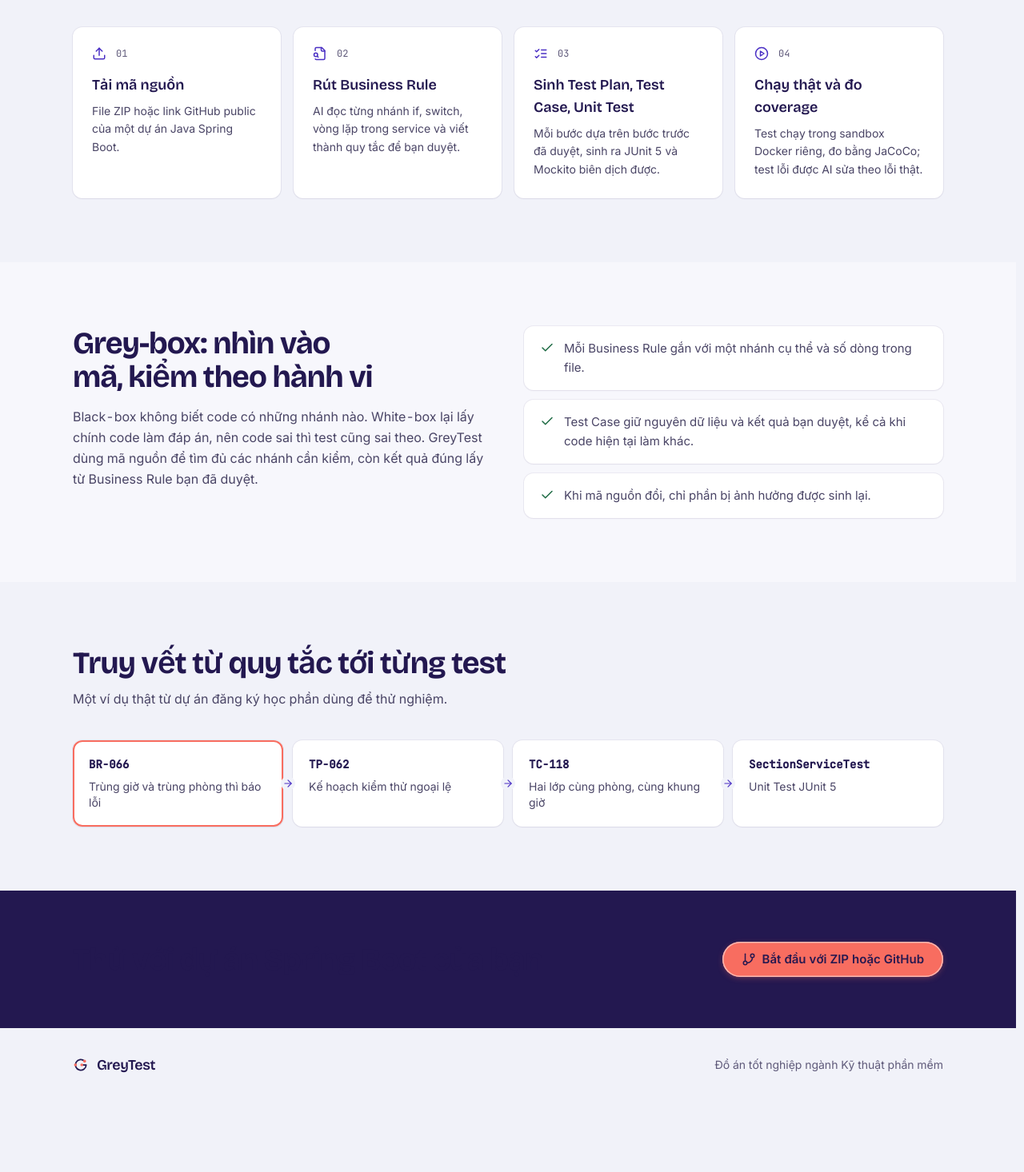
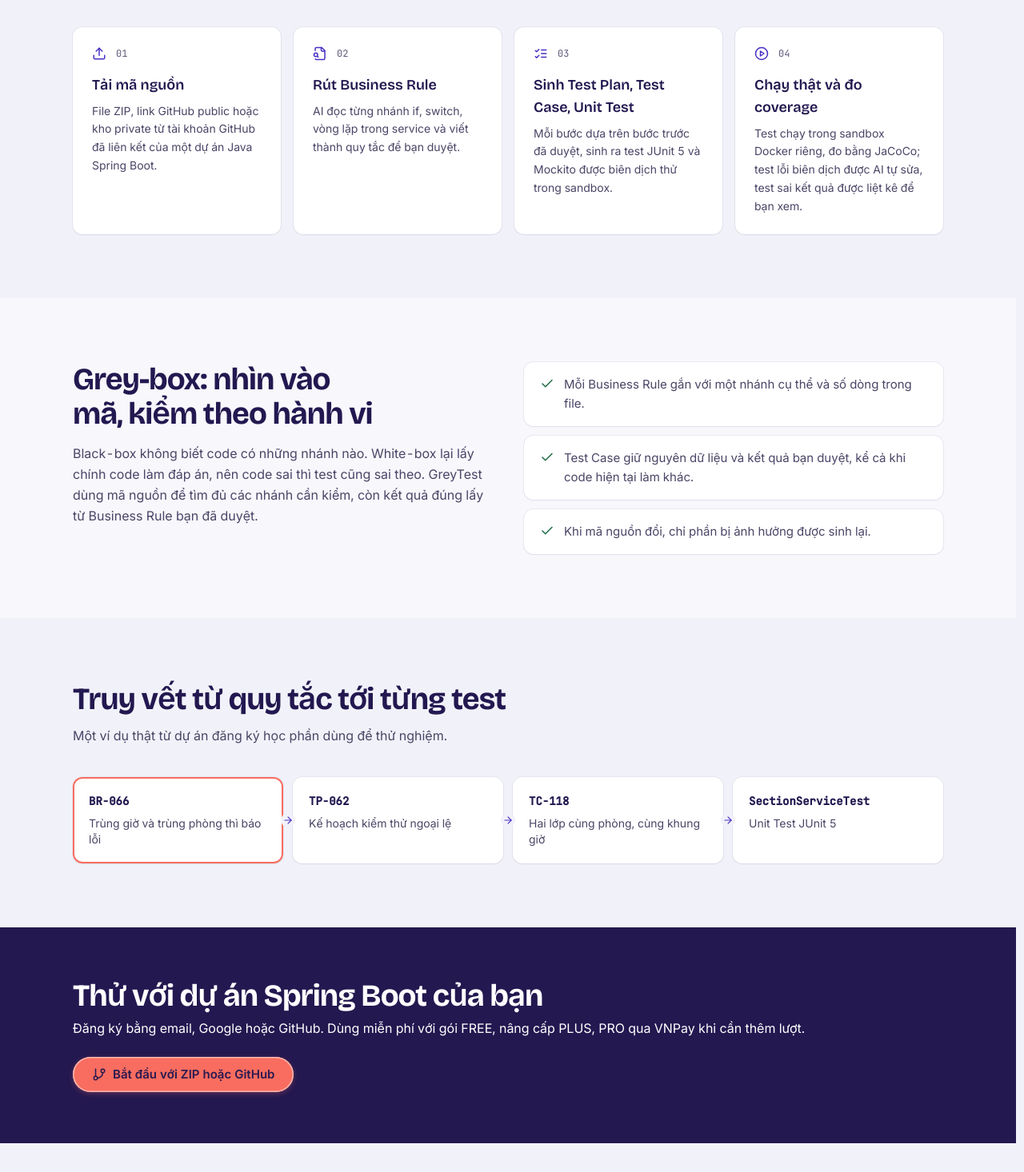
Before and after one commit to congy1344/KLTN_26_27_GreyTest_FE, a React (Vite) app: page / in a window 1280 px wide. Shown: the part 800-2266 px from the top of the page at 80% size. Before the commit the page ends 2178 px from the top, so only its background shows below. Built offline with nearby package versions, Linux system fonts and the light colour scheme; no server answers.

Commit message:
Sửa nội dung trang giới thiệu, tiêu đề CTA bị ẩn và nhãn chu kỳ hạn ngạch hàng tháng

```diff
--- a/src/features/admin/pages/AdminQuotasPage.tsx
+++ b/src/features/admin/pages/AdminQuotasPage.tsx
@@ -221,8 +221,8 @@ export function AdminQuotasPage() {
           <Calendar size={13} className="text-fg-brand-strong" />
           <span>
             {language === 'vi'
-              ? 'Chu kỳ làm mới hạn ngạch: Hàng tuần (theo ngày đăng ký)'
-              : 'Quota reset cycle: Weekly (by registration date)'}
+              ? 'Chu kỳ làm mới hạn ngạch: Hàng tháng (theo ngày đăng ký)'
+              : 'Quota reset cycle: Monthly (by registration date)'}
           </span>
         </div>
       </div>
--- a/src/features/landing/pages/LandingPage.tsx
+++ b/src/features/landing/pages/LandingPage.tsx
@@ -32,10 +32,10 @@ export function LandingPage() {
   if (localStorage.getItem('greytest.token')) return <Navigate to="/projects" replace />;
 
   const steps = [
-    { icon: Upload, title: t('Tải mã nguồn', 'Upload the source'), text: t('File ZIP hoặc link GitHub public của một dự án Java Spring Boot.', 'A ZIP file or a public GitHub link to a Java Spring Boot project.') },
+    { icon: Upload, title: t('Tải mã nguồn', 'Upload the source'), text: t('File ZIP, link GitHub public hoặc kho private từ tài khoản GitHub đã liên kết của một dự án Java Spring Boot.', 'A ZIP file, a public GitHub link or a private repository from your linked GitHub account, for a Java Spring Boot project.') },
     { icon: FileSearch, title: t('Rút Business Rule', 'Extract Business Rules'), text: t('AI đọc từng nhánh if, switch, vòng lặp trong service và viết thành quy tắc để bạn duyệt.', 'AI reads every if, switch and loop in each service and writes it up as a rule for you to review.') },
-    { icon: ListChecks, title: t('Sinh Test Plan, Test Case, Unit Test', 'Generate plans, cases and unit tests'), text: t('Mỗi bước dựa trên bước trước đã duyệt, sinh ra JUnit 5 và Mockito biên dịch được.', 'Each step builds on the one you approved, ending in JUnit 5 and Mockito tests that compile.') },
-    { icon: PlayCircle, title: t('Chạy thật và đo coverage', 'Run them and measure coverage'), text: t('Test chạy trong sandbox Docker riêng, đo bằng JaCoCo; test lỗi được AI sửa theo lỗi thật.', 'Tests run in an isolated Docker sandbox and are measured with JaCoCo; failing tests are repaired by AI from the real error.') },
+    { icon: ListChecks, title: t('Sinh Test Plan, Test Case, Unit Test', 'Generate plans, cases and unit tests'), text: t('Mỗi bước dựa trên bước trước đã duyệt, sinh ra test JUnit 5 và Mockito được biên dịch thử trong sandbox.', 'Each step builds on the one you approved, ending in JUnit 5 and Mockito tests that are compiled in a sandbox.') },
+    { icon: PlayCircle, title: t('Chạy thật và đo coverage', 'Run them and measure coverage'), text: t('Test chạy trong sandbox Docker riêng, đo bằng JaCoCo; test lỗi biên dịch được AI tự sửa, test sai kết quả được liệt kê để bạn xem.', 'Tests run in an isolated Docker sandbox and are measured with JaCoCo; AI repairs tests that fail to compile, and tests with wrong results are listed for you to review.') },
   ];
 
   const trace = [
@@ -95,7 +95,7 @@ export function LandingPage() {
         </section>
 
         <section id="how-it-works" className="mx-auto max-w-6xl scroll-mt-20 px-4 py-20 sm:px-8">
-          <h2 className="landing-h2">{t('Từ mã nguồn tới test chạy được', 'From source code to running tests')}</h2>
+          <h2 className="landing-h2">{t('Từ mã nguồn tới test chạy thử', 'From source code to tests you can run')}</h2>
           <p className="mt-3 max-w-2xl text-base text-body">{t('Bạn duyệt ở mỗi bước, nên AI không tự ý đổi ý nghĩa nghiệp vụ của dự án.', 'You approve every step, so AI never quietly changes what your business logic means.')}</p>
           <ol className="mt-10 grid gap-4 sm:grid-cols-2 lg:grid-cols-4">
             {steps.map((step, index) => (
@@ -148,7 +148,10 @@ export function LandingPage() {
 
         <section className="landing-hero">
           <div className="relative mx-auto flex max-w-6xl flex-wrap items-center justify-between gap-6 px-4 py-16 sm:px-8">
-            <h2 className="landing-h2 landing-on-band">{t('Thử với dự án Spring Boot của bạn', 'Try it on your Spring Boot project')}</h2>
+            <div>
+              <h2 className="landing-h2 landing-on-band">{t('Thử với dự án Spring Boot của bạn', 'Try it on your Spring Boot project')}</h2>
+              <p className="mt-2 text-base landing-on-band">{t('Đăng ký bằng email, Google hoặc GitHub. Dùng miễn phí với gói FREE, nâng cấp PLUS, PRO qua VNPay khi cần thêm lượt.', 'Sign up with email, Google or GitHub. Start free, then upgrade to PLUS or PRO via VNPay when you need more requests.')}</p>
+            </div>
             <Link to="/register" className="btn btn-brand landing-cta">
               <GitBranch size={18} aria-hidden="true" />{t('Bắt đầu với ZIP hoặc GitHub', 'Start with ZIP or GitHub')}
             </Link>
@@ -158,7 +161,7 @@ export function LandingPage() {
 
       <footer className="mx-auto flex max-w-6xl flex-wrap items-center justify-between gap-4 px-4 py-8 text-sm text-body-subtle sm:px-8">
         <BrandMark size={20} withWordmark />
-        <span>{t('Đồ án tốt nghiệp ngành Kỹ thuật phần mềm', 'Software Engineering graduation project')}</span>
+        <span>{t('Đồ án tốt nghiệp ngành Kỹ thuật phần mềm · Khoa Công nghệ Thông tin, Trường Đại học Công nghiệp TP. Hồ Chí Minh · Huỳnh Công Ý, Nguyễn Văn Khải Tiến', 'Software Engineering graduation project · Faculty of Information Technology, Industrial University of Ho Chi Minh City · Huynh Cong Y, Nguyen Van Khai Tien')}</span>
       </footer>
     </div>
   );
--- a/src/index.css
+++ b/src/index.css
@@ -768,7 +768,7 @@ html:has(.landing-nav) { scroll-behavior: smooth; }
 .landing-hero-mark { position: absolute; right: -120px; bottom: -110px; width: 620px; height: 390px; pointer-events: none; opacity: 0.9; }
 .landing-title { margin: 0; font-family: var(--font-display); font-size: clamp(2.5rem, 5.5vw, 4.25rem); font-weight: 700; line-height: 1.02; letter-spacing: -0.035em; color: var(--on-band); text-wrap: balance; overflow-wrap: break-word; min-width: 0; }
 .landing-lead { color: var(--band-muted); }
-.landing-on-band { color: var(--on-band); }
+.landing-on-band, .landing-h2.landing-on-band { color: var(--on-band); }
 .landing-h2 { margin: 0; font-family: var(--font-display); font-size: clamp(1.75rem, 3vw, 2.5rem); font-weight: 700; line-height: 1.1; letter-spacing: -0.025em; color: var(--heading); text-wrap: balance; }
 .landing-cta { min-height: 48px; padding: 0 24px; font-size: 15px; }
 .btn-band { background: transparent; color: var(--on-band); box-shadow: inset 0 0 0 1.5px var(--band-line); }
```
